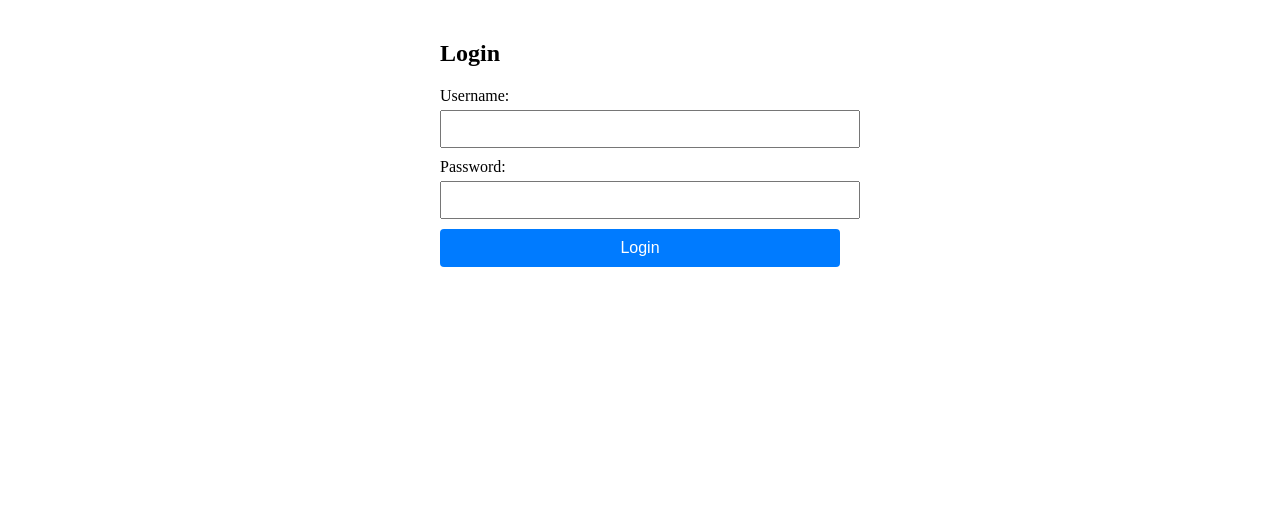
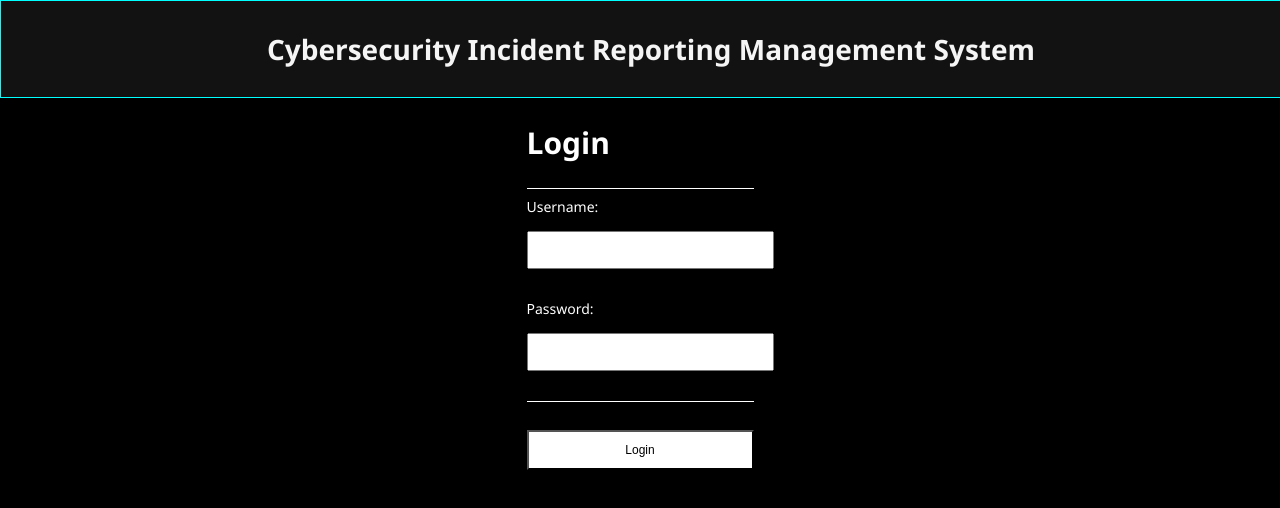
Before and after one commit to JamesH1288/CIRMS, a React (Create React App) app: page /login in a window 1280 px wide. Shown: the top 508 px of the page. Built offline with nearby package versions, Linux system fonts and the light colour scheme.

Commit message:
Fixed IncidentDetails, added search functions

```diff
--- a/src/App.css
+++ b/src/App.css
@@ -392,3 +392,37 @@ width: 100%;
   border: 1px solid #61dafb;
   border-radius: 3px;
 }
+
+/* login form styling */
+  .LoginText-Stying {
+    font-size: 14px;
+    color: white;
+    font-family: 'Segoe UI', Tahoma, Geneva, Verdana, sans-serif;
+  }
+
+  .LoginHeaderText-Stying {
+    font-size: 30px;
+    color: white;
+    font-family: 'Segoe UI', Tahoma, Geneva, Verdana, sans-serif;
+  }
+
+  .LoginSubmitButton-Styling {
+    margin-top: 20px;
+    font-size: 12px;
+    color: #000000;
+    width: 100%;
+    height: 40px;
+    background-color: white;
+    cursor: pointer;
+    border: "none";
+  }
+
+  .LoginFormBox{
+    align-content: center;
+    display: flex;
+    margin: 25px;
+    background-color: #171717;
+    width: 80%;
+    border: white;
+    border-radius: 9px;
+  }
--- a/src/App.js
+++ b/src/App.js
@@ -28,8 +28,15 @@ function App() {
             render={() => (isAuthenticated() ? <IncidentReporter /> : <Redirect to="/login" />)}
           />
           <Route
+            exact
             path="/IncidentDetails"
             render={() => (isAuthenticated() ? <IncidentDetails /> : <Redirect to="/login" />)}
+          />
+          <Route
+            path="/IncidentDetails/:id"
+            render={(props) =>
+              isAuthenticated() ? <IncidentDetails {...props} /> : <Redirect to="/login" />
+            }
           />
           <Route
             path="/IncidentManager"
--- a/src/Components/loginForm.js
+++ b/src/Components/loginForm.js
@@ -1,6 +1,13 @@
 import React, { useState } from "react"; // Import React and hooks
 import '../App.css';
 import { useHistory } from "react-router-dom"; // For navigation
+
+const homeStyle = {
+    backgroundColor: 'black',
+    height: '100vh',
+    margin: 0,
+    padding: 0,
+  };
 
 const LoginForm = () => {
     const [username, setUsername] = useState("");
@@ -43,12 +50,22 @@ const LoginForm = () => {
     };
 
     return (
-        <div style={{ maxWidth: "400px", margin: "0 auto", padding: "20px" }}>
-            <h2>Login</h2>
+
+        <div style={homeStyle}>
+            <div className="Home-Header">
+                <h1>Cybersecurity Incident Reporting Management System</h1>
+            </div>
+
+        <div className="main">
+
+
+                <div style={{ marginTop: "30px", maxWidth: "500px", margin: "0 auto"}}>
+                    <h2 className="LoginHeaderText-Stying">Login</h2>
+                    <hr className="white-thin-line"></hr>
                     {error && <p style={{ color: "red" }}>{error}</p>}
                     <form onSubmit={handleSubmit}>
-                <div style={{ marginBottom: "10px" }}>
-                    <label style={{ display: "block", marginBottom: "5px" }}>Username:</label>
+                        <div style={{ marginBottom: "30px" }}>
+                            <label className="LoginText-Stying" style={{ display: "block", marginBottom: "15px" }}>Username:</label>
                             <input
                                 type="text"
                                 value={username}
@@ -57,8 +74,8 @@ const LoginForm = () => {
                                 style={{ width: "100%", padding: "8px", fontSize: "16px" }}
                             />
                         </div>
-                <div style={{ marginBottom: "10px" }}>
-                    <label style={{ display: "block", marginBottom: "5px" }}>Password:</label>
+                        <div style={{ marginBottom: "30px" }}>
+                            <label className="LoginText-Stying" style={{ display: "block", marginBottom: "15px" }}>Password:</label>
                             <input
                                 type="password"
                                 value={password}
@@ -67,22 +84,13 @@ const LoginForm = () => {
                                 style={{ width: "100%", padding: "8px", fontSize: "16px" }}
                             />
                         </div>
-                <button
-                    type="submit"
-                    style={{
-                        width: "100%",
-                        padding: "10px",
-                        fontSize: "16px",
-                        backgroundColor: "#007bff",
-                        color: "white",
-                        border: "none",
-                        borderRadius: "4px",
-                        cursor: "pointer",
-                    }}
-                >
+                        <hr className="white-thin-line"></hr>
+                        <button type="submit" className="LoginSubmitButton-Styling">
                             Login
                         </button>
                     </form>
+                </div>
+        </div>
         </div>
     );
 };
```
Also changed, not shown: src/Components/IncidentDetails.js (+109 -49 lines). Lines whose indentation alone changed are shown as unchanged.
